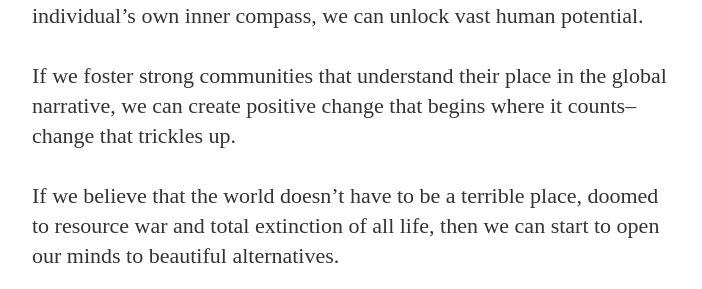
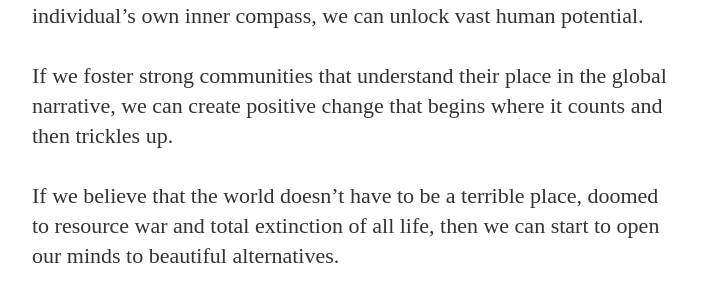
Before and after one commit to Gratzi/gratzi.github.io, a Jekyll site: the page built from _posts/2015-10-15-the_future_doesnt_have_to_suck.markdown, in a window 1280 px wide and 900 px high, scrolled down 2366 px. Shown: the part 197-486 px from the top of the window, without its empty margins (288-990 px from the left). Built offline with Jekyll 4.4.1, drawn with Linux system fonts in a browser that asks for light colours; nearby versions of some CDN libraries; some web fonts are replaced; Markdown is read by kramdown in place of the engine named in the settings.

Commit message:
Updated 2015-10-15-the_future_doesnt_have_to_suck.markdown

```diff
--- a/_posts/2015-10-15-the_future_doesnt_have_to_suck.markdown
+++ b/_posts/2015-10-15-the_future_doesnt_have_to_suck.markdown
@@ -33,7 +33,7 @@
 
 If we educate people in practical and rewarding ways, guided by each individual's own inner compass, we can unlock vast human potential.
 
-If we foster strong communities that understand their place in the global narrative, we can create positive change that begins where it counts--change that trickles up.
+If we foster strong communities that understand their place in the global narrative, we can create positive change that begins where it counts and then trickles up.
 
 If we believe that the world doesn’t have to be a terrible place, doomed to resource war and total extinction of all life, then we can start to open our minds to beautiful alternatives.
 
```
